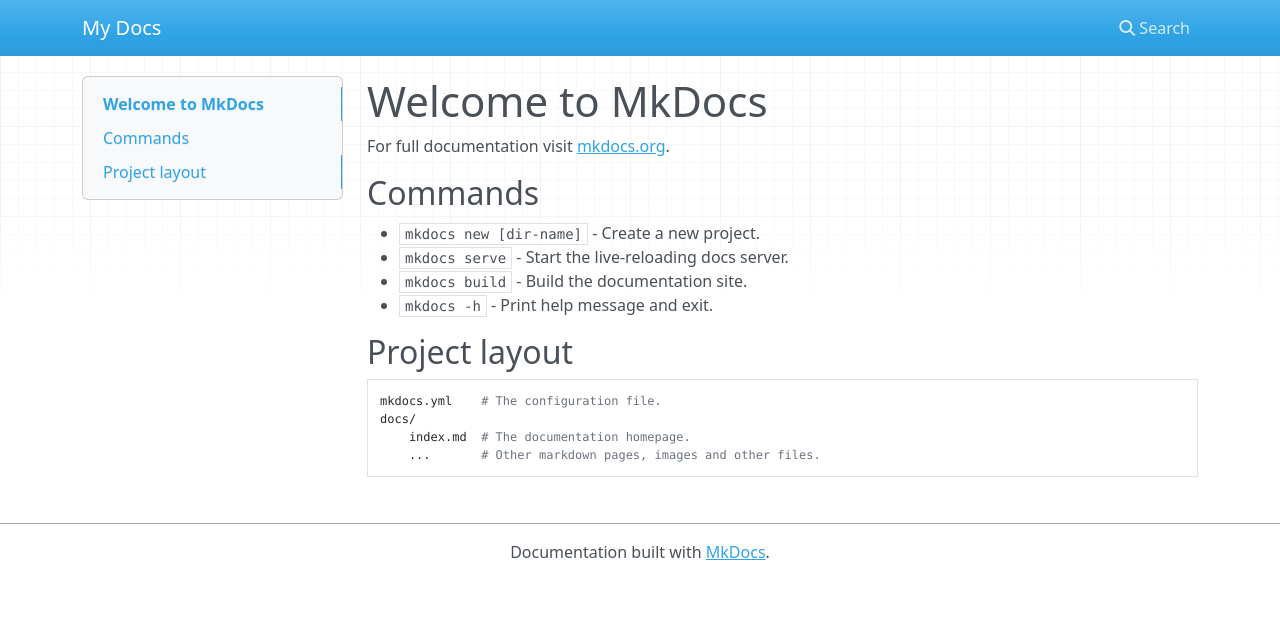
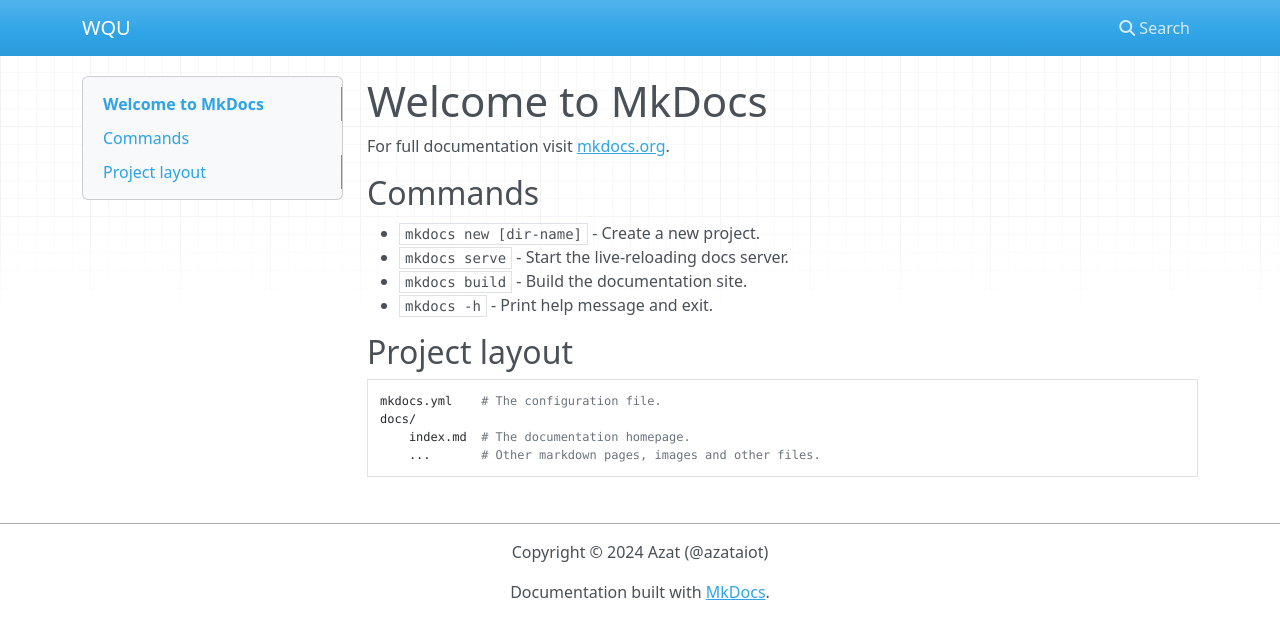
Before and after one commit to azataiot/wqu, an MkDocs documentation site: the page built from docs/index.md, in a window 1280 px wide. Shown: the top 639 px of the page. Built offline with MkDocs 1.6.1, drawn with Linux system fonts in a browser that asks for light colours; nearby versions of some CDN libraries.

Commit message:
add GitHub Actions workflow for MkDocs deployment; update site name and description in mkdocs.yml

```diff
--- a/mkdocs.yml
+++ b/mkdocs.yml
@@ -1 +1,6 @@
-site_name: My Docs
+site_name: WQU
+site_description: A python package for WQU
+copyright: Copyright &copy; 2024 Azat (@azataiot)
+# Site URL
+# https://www.mkdocs.org/user-guide/configuration/#site_url
+#site_url: ""
```
Also changed, not shown: CHANGELOG.md (+1 -0 lines), 1 other file.
